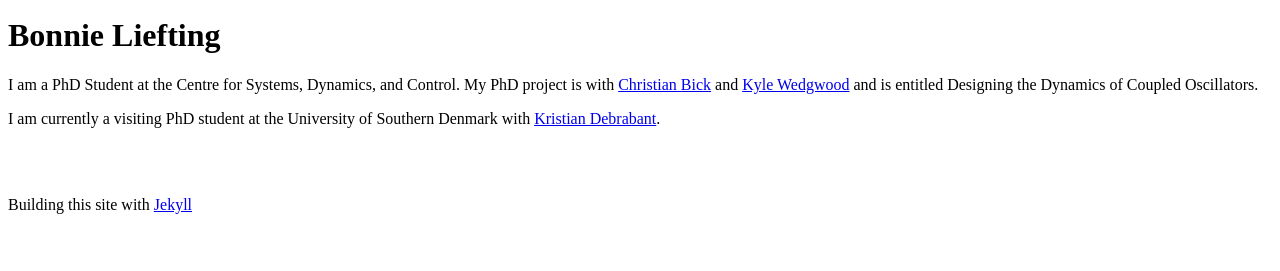
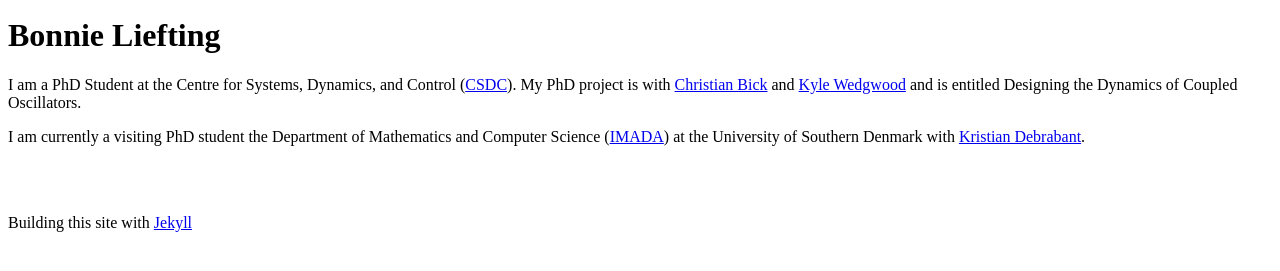
Before and after one commit to bonnie522/bonnie522, a Jekyll site: the page built from index.md, in a window 1280 px wide, cut to the strip 112-383 px from the top of the page. Built offline with Jekyll 4.4.1, drawn with Linux system fonts in a browser that asks for light colours.

Commit message:
Update with Institute links

```diff
--- a/index.md
+++ b/index.md
@@ -4,9 +4,9 @@
 ---
 # Bonnie Liefting
 
-I am a PhD Student at the Centre for Systems, Dynamics, and Control. My PhD project is with [Christian Bick](https://www.math.vu.nl/~bick/) and [Kyle Wedgwood](https://empslocal.ex.ac.uk/people/staff/kcaw201/index.html) and is entitled Designing the Dynamics of Coupled Oscillators.
+I am a PhD Student at the Centre for Systems, Dynamics, and Control ([CSDC](https://mathematics.exeter.ac.uk/research/csdc/)). My PhD project is with [Christian Bick](https://www.math.vu.nl/~bick/) and [Kyle Wedgwood](https://empslocal.ex.ac.uk/people/staff/kcaw201/index.html) and is entitled Designing the Dynamics of Coupled Oscillators.
 
-I am currently a visiting PhD student at the University of Southern Denmark with [Kristian Debrabant](https://imada.sdu.dk/u/debrabant/index_en.php).
+I am currently a visiting PhD student the Department of Mathematics and Computer Science ([IMADA](https://imada.sdu.dk/)) at the University of Southern Denmark with [Kristian Debrabant](https://imada.sdu.dk/u/debrabant/index_en.php).
 
 <br/><br/>
 
```
